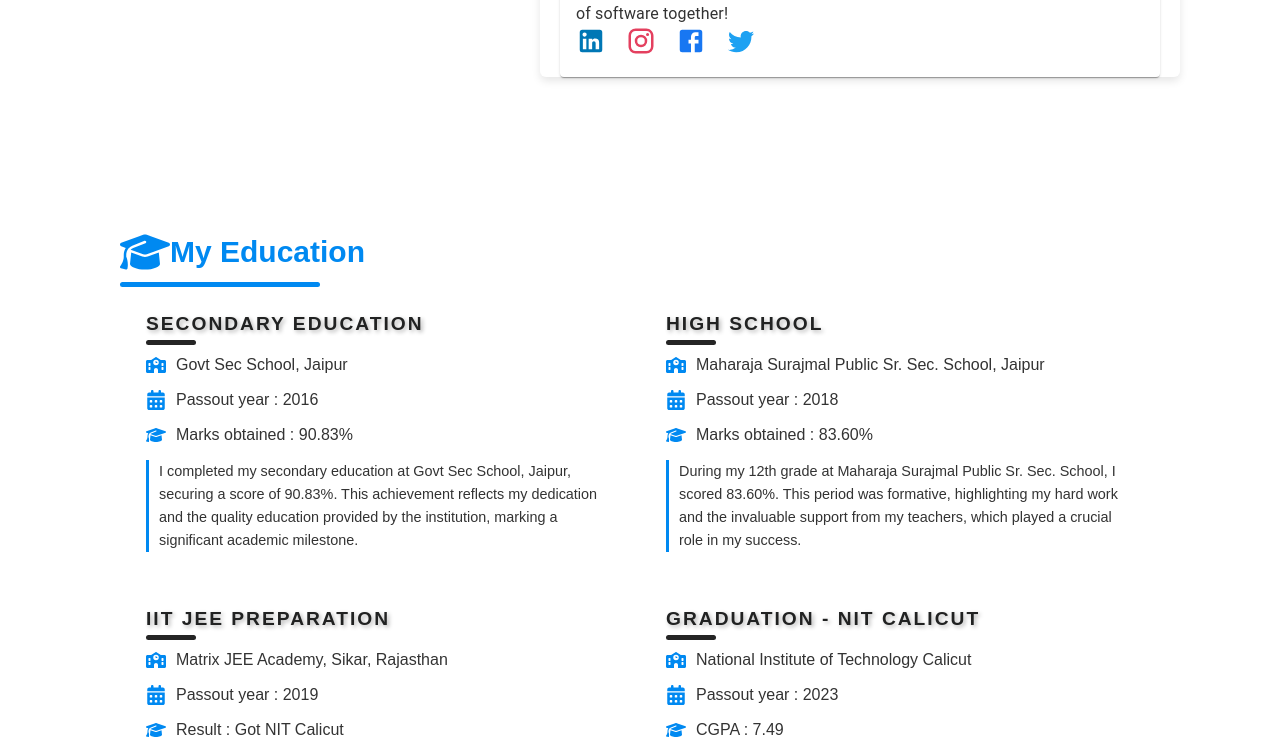
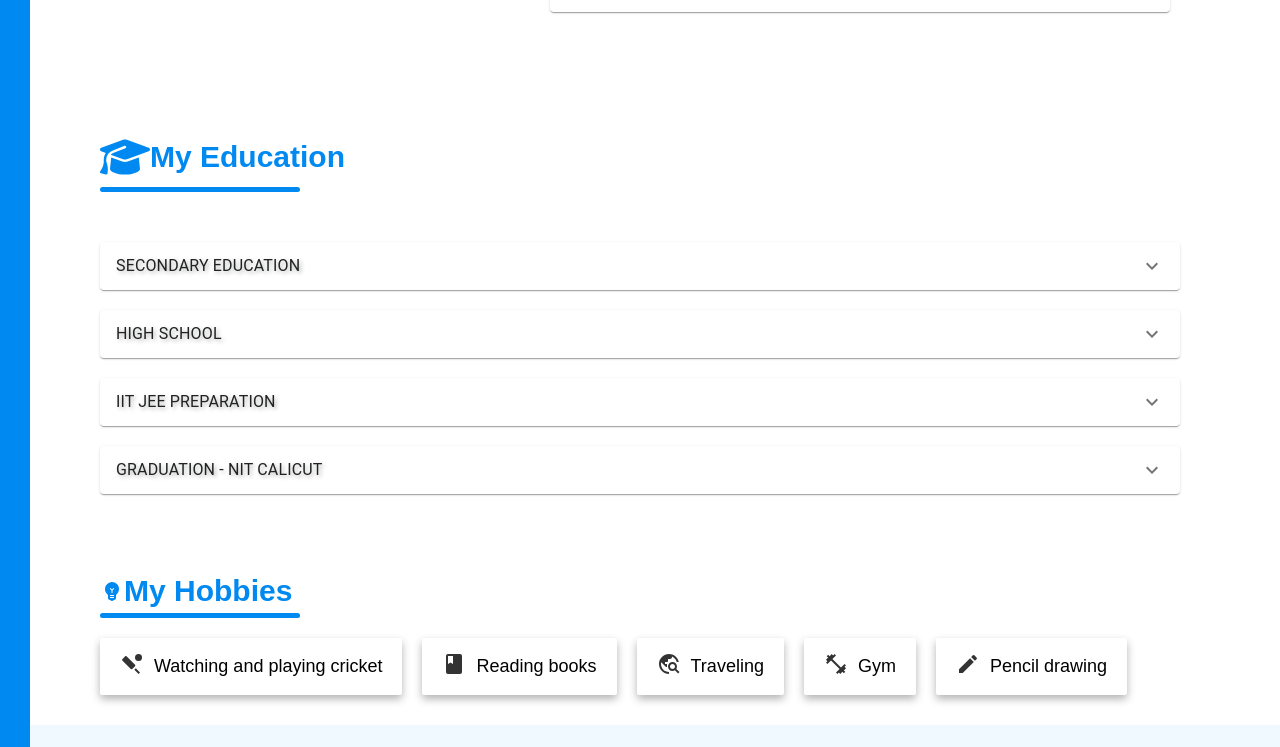
Before and after one commit to rahulmamoria30/rahul-mamoria, a Next.js app: page /about in a window 1280 px wide. Shown: the part 1543-2290 px from the top of the page. Built offline with nearby package versions, Linux system fonts and the light colour scheme.

Commit message:
adding more content

```diff
--- a/components/Education/Education.module.css
+++ b/components/Education/Education.module.css
@@ -1,28 +1,42 @@
 .education_section {
-  /* background-color: aliceblue; */
-  margin: 10px 100px;
-  padding: 20px;
+  /* margin: 10px auto; */
+  padding: 0px 100px;
   border-radius: 10px;
 }
+
 .my_educations {
   display: flex;
-  flex-wrap: wrap;
-  justify-content: center;
+  flex-direction: column;
+  align-items: center;
+  padding: 40px 0px;
 }
+
 .edu_heading {
   text-align: center;
+  margin-bottom: 20px; /* Add some spacing below the heading */
 }
 
 .eduction_box {
   background-color: #f9f9f9;
-  padding-bottom: 20px;
-  height: 22rem;
+  padding: 20px;
+  border: 1px solid #ccc;
+  border-radius: 10px;
+  transition: all 0.3s ease;
+  margin-bottom: 20px;
+  width: 100%; /* Make the box take the full width */
 }
+
+.eduction_box:hover {
+  box-shadow: 0px 0px 10px rgba(0, 0, 0, 0.3);
+  transform: translateY(-5px);
+}
+
 .education_detail {
   display: flex;
   align-items: center;
   gap: 10px;
-  margin-top: -15px;
+  margin-top: 10px;
+
 }
 
 .education_description {
@@ -30,77 +44,60 @@
   font-size: 0.9em;
   line-height: 1.6;
   color: #333;
-  margin-bottom: 20px;
-  padding-left: 10px;
-   border-left: 3px solid rgb(0, 137, 241);
+  margin-top: 10px;
+  letter-spacing: 0.5px;
+  line-height: 30px;
+  padding: 20px;
+  /* border-left: 1px solid rgb(0, 137, 241); */
 }
-
 
 .grid_container {
   display: flex;
-  flex-wrap: wrap;
-  justify-content: space-around;
-  /* max-width: 800px;  */
+  flex-direction: column; /* Stack items vertically */
+  width: 100%;
+  gap: 20px;
 }
 
 .grid_item {
-  flex-basis: 45%; /* Set initial size of each grid item */
-  margin-bottom: 20px; /* Add margin between grid items */
-}
-
-.eduction_box {
-  border: 1px solid #ccc;
-  padding: 20px;
+  width: 100%; /* Make each grid item take the full width */
 }
 
 .education_standard {
   text-align: start;
-  color: #333;;
+  color: #333;
+  position: relative;
 }
-.standard{
-  font-family: 'Poppins', sans-serif; /* Use a fancy font */
+
+.standard {
+  font-family: 'Poppins', sans-serif;
   font-size: 1.2em;
   font-weight: bold;
-  color: rgb(33, 34, 34);; /* Primary color */
+  color: rgb(33, 34, 34);
   text-transform: uppercase;
   letter-spacing: 2px;
-  text-shadow: 2px 2px 4px rgba(0, 0, 0, 0.3); /* Add some shadow for depth */
-  margin-bottom: 20px;
-  position: relative;
+  text-shadow: 2px 2px 4px rgba(0, 0, 0, 0.3);
+  margin-bottom: 10px; /* Reduced margin for better spacing */
 }
-.standard::before{
-  content: '';
-  position: absolute;
-  width: 50px;
-  height: 5px;
-  background-color:rgb(37, 37, 37); /* Primary color */
-  bottom: -10px;
-  left: 0;
-  border-radius: 5px;
-}
-.education_standard::before{
-  content: '';
-  position: absolute;
-  width: 50px;
-  height: 5px;
-  background-color:rgb(0, 137, 241); /* Primary color */
-  bottom: -10px;
-  left: 0;
-  border-radius: 5px;
-}
-.eduction_box:hover {
-  box-shadow: 0px 0px 10px rgba(0, 0, 0, 0.3);
-  transform: translateY(-5px);
-  transition: all 0.3s ease;
-}
+
 
 .icon {
   font-size: 40px;
   height: 50px;
   width: 50px;
 }
+
 .edu_icon {
   height: 20px;
   width: 20px;
   color: rgb(0, 137, 241);
 }
+
+
+
+
+@media  screen and (max-width:425px){
+  .education_section {
+    padding: 10px 20px;
+    border-radius: 10px;
+  }
+}
--- a/components/Education/education.js
+++ b/components/Education/education.js
@@ -14,4 +14,5 @@ export default function EducationSection() {
       </div>
     </main>
   );
+
 }
--- a/components/Education/educationComponent.js
+++ b/components/Education/educationComponent.js
@@ -1,7 +1,9 @@
-import style from "./Education.module.css";
-import Eduction_details from "@/eduction-data";
-import { FontAwesomeIcon } from "@fortawesome/react-fontawesome";
-import { faSchool, faCalendarAlt, faGraduationCap } from "@fortawesome/free-solid-svg-icons";
+import { Accordion, AccordionSummary, AccordionDetails, Typography } from '@mui/material';
+import ExpandMoreIcon from '@mui/icons-material/ExpandMore';
+import { FontAwesomeIcon } from '@fortawesome/react-fontawesome';
+import { faSchool, faCalendarAlt, faGraduationCap } from '@fortawesome/free-solid-svg-icons';
+import Eduction_details from '@/eduction-data';
+import style from './Education.module.css';
 
 export default function EducationComponent() {
   return (
@@ -10,26 +12,33 @@ export default function EducationComponent() {
         <div className={style.grid_container}>
           {Eduction_details.map((education, index) => (
             <div key={index} className={style.grid_item}>
-              <div className={style.education_box}>
-                <div className={style.education_standard}>
-                  <h2 className={style.standard}>{education.standard}</h2>
+              <Accordion>
+                <AccordionSummary
+                  expandIcon={<ExpandMoreIcon />}
+                  aria-controls={`panel${index}-content`}
+                  id={`panel${index}-header`}
+                >
+                  <Typography className={style.standard}>{education.standard}</Typography>
+                </AccordionSummary>
+                <AccordionDetails>
                   <div className={style.education_detail}>
                     <FontAwesomeIcon icon={faSchool} className={style.edu_icon} />
-                    <p>{education.school_name}</p>
+                    <Typography>{education.school_name}</Typography>
                   </div>
                   <div className={style.education_detail}>
                     <FontAwesomeIcon icon={faCalendarAlt} className={style.edu_icon} />
-                    <p>{education.year}</p>
+                    <Typography>{education.year}</Typography>
                   </div>
                   <div className={style.education_detail}>
                     <FontAwesomeIcon icon={faGraduationCap} className={style.edu_icon} />
-                    <p>{education.grade}</p>
+                    <Typography>{education.grade}</Typography>
                   </div>
+
                   <div className={style.education_description}>
-                    {education.description}
+                    <Typography>{education.description}</Typography>
                   </div>
-                </div>
-              </div>
+                </AccordionDetails>
+              </Accordion>
             </div>
           ))}
         </div>
--- /dev/null
+++ b/components/Hobbies/Hobbies.js
@@ -0,0 +1,44 @@
+import React from "react";
+import style from "./Hobbies.module.css";
+import SportsCricketIcon from "@mui/icons-material/SportsCricket";
+import BookIcon from "@mui/icons-material/Book";
+import TravelExploreIcon from "@mui/icons-material/TravelExplore";
+import FitnessCenterIcon from "@mui/icons-material/FitnessCenter";
+import CreateIcon from "@mui/icons-material/Create";
+import EmojiObjectsIcon from "@mui/icons-material/EmojiObjects";
+import {
+  List,
+  ListItem,
+  ListItemIcon,
+  ListItemText,
+  Typography
+} from "@mui/material";
+
+export default function Hobbies() {
+  const hobbies = [
+    { icon: <SportsCricketIcon />, text: "Watching and playing cricket" },
+    { icon: <BookIcon />, text: "Reading books" },
+    { icon: <TravelExploreIcon />, text: "Traveling" },
+    { icon: <FitnessCenterIcon />, text: "Gym" },
+    { icon: <CreateIcon />, text: "Pencil drawing" }
+  ];
+
+  return (
+    <div className={style.hobbies}>
+      <h1 className="heading">
+        {" "}
+        <EmojiObjectsIcon className={style.headingIcon} /> My Hobbies
+      </h1>
+
+      <div className={style.hobbies_container}>
+        {hobbies.map((hobby, index) => (
+          <div key={index} className={style.listItem}>
+            <p className={style.icon}>{hobby.icon} </p>
+            <p className={style.hobby_name}>{hobby.text}</p>
+
+          </div>
+        ))}
+      </div>
+    </div>
+  );
+}
--- /dev/null
+++ b/components/Hobbies/Hobbies.module.css
@@ -0,0 +1,57 @@
+.hobbies {
+  text-align: center;
+  padding: 20px 100px;
+  /* margin: 20px 100px; */
+  /* max-width: 600px; */
+  /* background-color: #f5f5f5; */
+  border-radius: 8px;
+  /* box-shadow: 0 4px 8px rgba(0, 0, 0, 0.1); */
+}
+
+.headingContainer {
+  display: flex;
+  align-items: center;
+  justify-content: center;
+  /* margin-bottom: 20px; */
+}
+
+.headingIcon {
+  /* margin-right: 8px; */
+  color: rgb(0, 137, 241);
+  font-size: 40px; /* Adjust the size as needed */
+}
+
+.hobbies_container {
+  display: flex;
+  flex-wrap: wrap;
+  gap: 20px;
+  padding: 10px 0px;
+}
+.listItem {
+  display: flex;
+  align-items: center;
+  justify-content: center;
+  gap: 10px;
+  font-size: 25px;
+  background-color: rgb(255, 255, 255);
+  padding: 0px 20px;
+   box-shadow: 0 4px 8px rgba(0, 0, 0, 0.3);
+   border-radius: 2px;
+}
+
+.hobby_name {
+  font-size: 18px;
+}
+.icon {
+    margin: 0px;
+  font-size: 18px;
+  color: #333;
+}
+
+
+
+@media screen and (max-width:425px){
+    .hobbies{
+        padding: 10px 30px;
+    }
+}
--- a/eduction-data.js
+++ b/eduction-data.js
@@ -19,7 +19,7 @@ const Eduction_details = [
     standard: "IIT JEE Preparation",
     school_name: "Matrix JEE Academy, Sikar, Rajasthan",
     year: "Passout year : 2019",
-    grade: "Result : Got NIT Calicut",
+    grade: "Result : 97.60 Percentile",
     description:
       "In 2018-2019, I attended Matrix JEE Academy, Sikar, for IIT JEE preparation. My dedication and the excellent guidance from my mentors led to my selection at NIT Calicut, a significant milestone in my academic journey."
   },
--- a/pages/about/index.js
+++ b/pages/about/index.js
@@ -17,8 +17,9 @@ import {
   faMapMarkerAlt
 } from "@fortawesome/free-solid-svg-icons";
 import { Accordion, AccordionSummary, AccordionDetails, Typography } from '@mui/material';
-import ExpandMoreIcon from '@mui/icons-material/ExpandMore';
+// import ExpandMoreIcon from '@mui/icons-material/ExpandMore';
 
+import Hobbies from "@/components/Hobbies/Hobbies";
 export default function AboutPage() {
   const [expandedAboutMe, setExpandedAboutMe] = useState(true);
   const [expandedProfessionalJourney, setExpandedProfessionalJourney] = useState(true);
@@ -26,27 +27,27 @@ export default function AboutPage() {
   const [expandedPassionAspirations, setExpandedPassionAspirations] = useState(true);
   const [expandedGetInTouch, setExpandedGetInTouch] = useState(true);
 
-  const handleAccordionChange = (panel) => (event, isExpanded) => {
-    switch (panel) {
-      case 'aboutMe':
-        setExpandedAboutMe(isExpanded);
-        break;
-      case 'professionalJourney':
-        setExpandedProfessionalJourney(isExpanded);
-        break;
-      case 'currentRole':
-        setExpandedCurrentRole(isExpanded);
-        break;
-      case 'passionAspirations':
-        setExpandedPassionAspirations(isExpanded);
-        break;
-      case 'getInTouch':
-        setExpandedGetInTouch(isExpanded);
-        break;
-      default:
-        break;
-    }
-  };
+  // const handleAccordionChange = (panel) => (event, isExpanded) => {
+  //   switch (panel) {
+  //     case 'aboutMe':
+  //       setExpandedAboutMe(isExpanded);
+  //       break;
+  //     case 'professionalJourney':
+  //       setExpandedProfessionalJourney(isExpanded);
+  //       break;
+  //     case 'currentRole':
+  //       setExpandedCurrentRole(isExpanded);
+  //       break;
+  //     case 'passionAspirations':
+  //       setExpandedPassionAspirations(isExpanded);
+  //       break;
+  //     case 'getInTouch':
+  //       setExpandedGetInTouch(isExpanded);
+  //       break;
+  //     default:
+  //       break;
+  //   }
+  // };
 
   return (
     <>
@@ -56,7 +57,7 @@ export default function AboutPage() {
             <Image
               src="/images/my-image.jpeg"
               className={style.left_img}
-              height={600}
+              height={580}
               width={400}
             />
           </div>
@@ -64,15 +65,10 @@ export default function AboutPage() {
             <Image
               src="/images/my-image-2.jpeg"
               className={style.left_img}
-              height={600}
+              height={580}
               width={400}
             />
           </div>
-
-
-
-
-
         </div>
       <div className={style.right_about_section}>
           <h2 className={style.fancy_heading}>Rahul Mamoria</h2>
@@ -102,8 +98,7 @@ export default function AboutPage() {
             </AccordionSummary>
             <AccordionDetails>
               <Typography variant="body1" className={style.description}>
-                Hello! I'm a junior software engineer at Grid Dynamics, passionate about crafting intuitive and efficient software solutions. Originally from Jaipur, I bring a blend of creativity and technical prowess to my work.
-              </Typography>
+              Hello! I'm a junior software engineer at Grid Dynamics. I love creating software that is easy to use and works well. I'm originally from Jaipur, and I bring both creativity and technical skills to my work.              </Typography>
             </AccordionDetails>
           </Accordion>
 
@@ -119,8 +114,7 @@ export default function AboutPage() {
             </AccordionSummary>
             <AccordionDetails>
               <Typography variant="body1" className={style.description}>
-                I embarked on my journey into software engineering after completing my graduation from <strong>National Institute of Technology, Calicut</strong> . My career has been marked by a strong foundation in frontend development, where I've successfully delivered impactful projects. These experiences have sharpened my skills in creating user-friendly interfaces that marry aesthetic appeal with functionality.
-              </Typography>
+              I started my journey into software engineering after graduating from the <strong>National Institute of Technology, Calicut</strong> . My career has focused on Software development, where I've completed important projects. These experiences have helped me create user-friendly interfaces that look good and work well.              </Typography>
             </AccordionDetails>
           </Accordion>
 
@@ -136,8 +130,7 @@ export default function AboutPage() {
             </AccordionSummary>
             <AccordionDetails>
               <Typography variant="body1" className={style.description}>
-                At Grid Dynamics, I'm immersed in leveraging cutting-edge technologies to solve real-world challenges. I thrive in collaborative environments, where I contribute to designing and implementing solutions that enhance user experiences and streamline processes.
-              </Typography>
+              At Grid Dynamics, I'm heavily involved in using advanced technologies to solve real-life problems directly. I really enjoy working with others to create solutions that make things easier for users and make our work processes smoother. I love using technology to come up with new ideas and find better ways to make our software even better.              </Typography>
             </AccordionDetails>
           </Accordion>
 
@@ -224,6 +217,9 @@ export default function AboutPage() {
 
 
       <EducationSection />
+      <Hobbies/>
+
+
     </>
   );
 }
--- a/styles/globals.css
+++ b/styles/globals.css
@@ -8,16 +8,16 @@ body {
   position: relative;
 }
 
-/* body::before {
+body::before {
   content: '';
   position: absolute;
   top: 0;
   left: 0;
   height: 100%;
-  width: 40px;
+  width: 30px;
   background-color: rgb(0, 137, 241);
   z-index: 10;
-} */
+}
 
 
 
```
Also changed, not shown: components/Experience/experience.module.css (+7 -0 lines), pages/about/About.module.css (+9 -5 lines).
